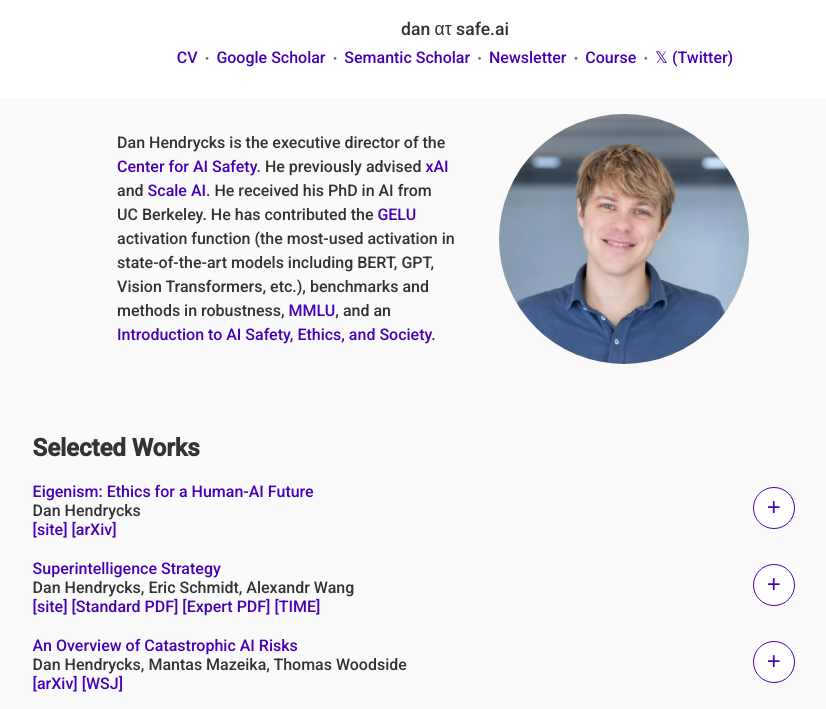
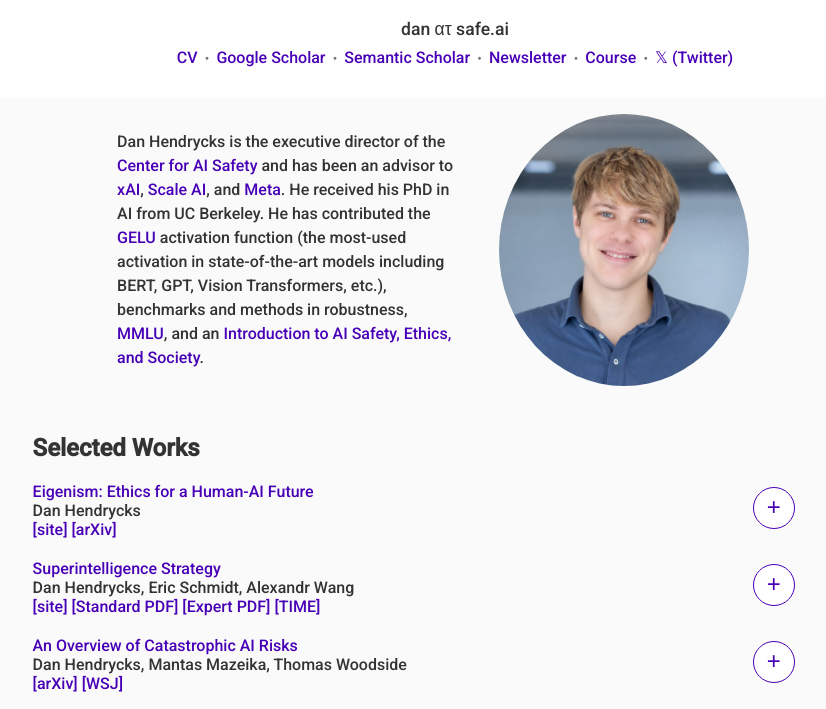
Before and after one commit to hendrycks/hendrycks.github.io, a plain HTML site: page index.html in a window 1280 px wide. Shown: the part 91-800 px from the top of the page, without its empty margins (185-1011 px from the left). Drawn offline with Linux system fonts and the light colour scheme.

Commit message:
Update index.html
bio update

```diff
--- a/index.html
+++ b/index.html
@@ -46,8 +46,7 @@
         </div>
         <div class="bio">
           <p>
-            Dan Hendrycks is the executive director of the <a class="link" href="https://safe.ai">Center for AI Safety</a>. He previously advised <a class="link" href="https://x.ai/">xAI</a> and <a class="link" href="https://scale.com/">Scale AI</a>. He received his PhD in AI from UC Berkeley. He has contributed the <a class="link" href="https://arxiv.org/abs/1606.08415">GELU</a> activation function (the most-used activation in state-of-the-art models including BERT, GPT, Vision Transformers, etc.), benchmarks and methods in robustness, <a class="link" href="https://en.wikipedia.org/wiki/MMLU">MMLU</a>, and an <a class="link" href="https://aisafetybook.com">Introduction to AI Safety, Ethics, and Society</a>.          </p>
-        </div>
+            Dan Hendrycks is the executive director of the <a class="link" href="https://safe.ai">Center for AI Safety</a> and has been an advisor to <a class="link" href="https://x.ai/">xAI</a>, <a class="link" href="https://scale.com/">Scale AI</a>, and <a class="link" href="https://ai.meta.com/">Meta</a>. He received his PhD in AI from UC Berkeley. He has contributed the <a class="link" href="https://arxiv.org/abs/1606.08415">GELU</a> activation function (the most-used activation in state-of-the-art models including BERT, GPT, Vision Transformers, etc.), benchmarks and methods in robustness, <a class="link" href="https://en.wikipedia.org/wiki/MMLU">MMLU</a>, and an <a class="link" href="https://aisafetybook.com">Introduction to AI Safety, Ethics, and Society</a>.        </div>
         <div class="profilePicLarge">
           <img src="./me_2026.jpg" height="333" width="250" alt="Daniel Hendrycks Photo" />
         </div>
```
